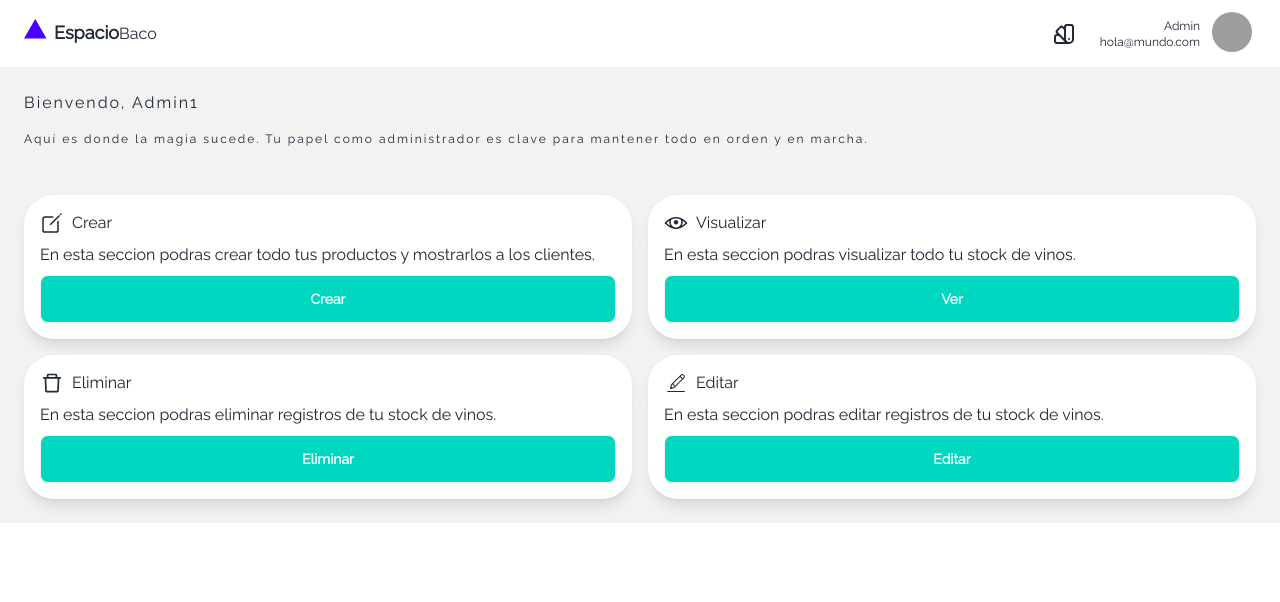
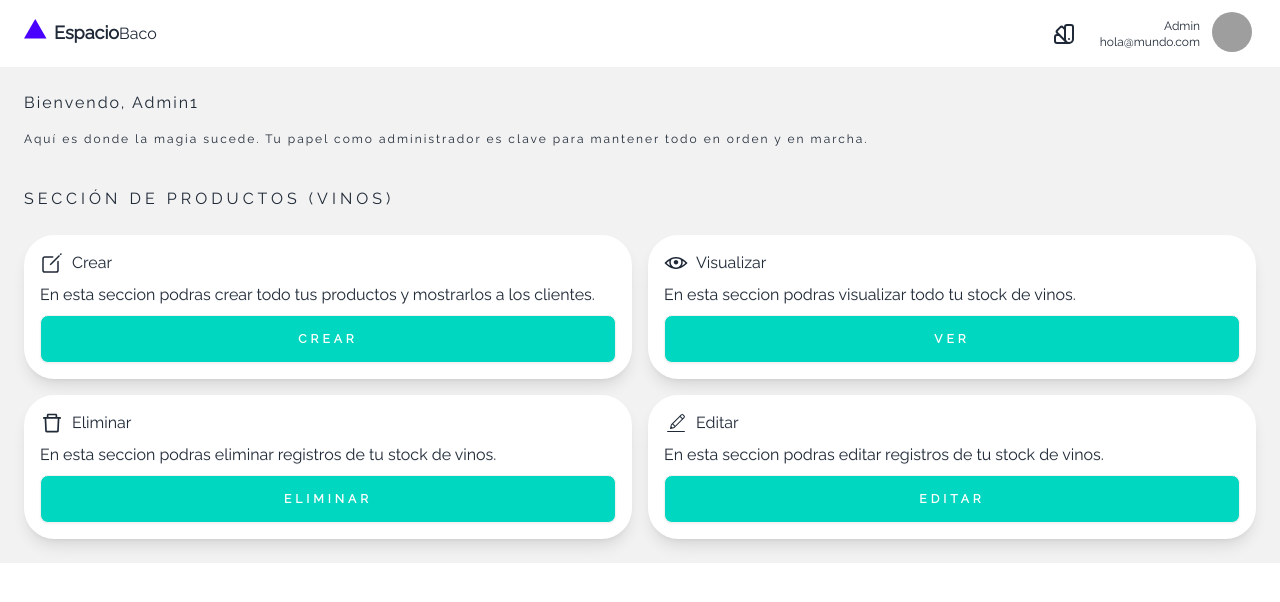
Before and after one commit to bruno10-0/EspacioBaco-Frontend, a React (Vite) app: page /admin in a window 1280 px wide. Shown: the top 602 px of the page. Built offline with nearby package versions, Linux system fonts and the light colour scheme; grey boxes are pictures that could not be loaded.

Commit message:
feat: :lipstick: cambio sutil  al aspecto visual de la seccion de administracion

```diff
--- a/src/components/common/optionsAdmin/optionsAdmin.jsx
+++ b/src/components/common/optionsAdmin/optionsAdmin.jsx
@@ -14,6 +14,11 @@ export const OptionsAdmin = () => {
           para mantener todo en orden y en marcha.{" "}
         </h2>
       </div>
+
+      <div style={{ letterSpacing: "4px" }} className="mt-10 mx-6 uppercase">
+        <h1>Sección de productos (Vinos)</h1>
+      </div>
+
       <div className="w-full h-auto grid grid-cols-1 md:grid-cols-2 gap-4 p-6">
         <div className="w-full bg-base-100 glass p-4 col-span-1 rounded-badge shadow-lg">
           <div className="w-full h-full flex flex-col gap-2">
@@ -25,7 +30,10 @@ export const OptionsAdmin = () => {
               En esta seccion podras crear todo tus productos y mostrarlos a los
               clientes.
             </p>
-            <button className="btn bg-accent text-base-100 hover:text-primary">
+            <button
+              style={{ letterSpacing: "4px" }}
+              className="text-xs btn bg-accent text-base-100 hover:text-primary uppercase"
+            >
               Crear
             </button>
           </div>
@@ -38,7 +46,10 @@ export const OptionsAdmin = () => {
               <h1>Visualizar</h1>
             </div>
             <p>En esta seccion podras visualizar todo tu stock de vinos.</p>
-            <button className="btn bg-accent text-base-100 hover:text-primary">
+            <button
+              style={{ letterSpacing: "4px" }}
+              className="text-xs btn bg-accent text-base-100 hover:text-primary uppercase"
+            >
               Ver
             </button>
           </div>
@@ -53,7 +64,10 @@ export const OptionsAdmin = () => {
             <p>
               En esta seccion podras eliminar registros de tu stock de vinos.
             </p>
-            <button className="btn bg-accent text-base-100 hover:text-primary">
+            <button
+              style={{ letterSpacing: "4px" }}
+              className="text-xs btn bg-accent text-base-100 hover:text-primary uppercase"
+            >
               Eliminar
             </button>
           </div>
@@ -65,10 +79,11 @@ export const OptionsAdmin = () => {
               <CiEdit className="text-2xl" />
               <h1>Editar</h1>
             </div>
-            <p>
-              En esta seccion podras editar registros de tu stock de vinos.
-            </p>
-            <button className="btn bg-accent text-base-100 hover:text-primary">
+            <p>En esta seccion podras editar registros de tu stock de vinos.</p>
+            <button
+              style={{ letterSpacing: "4px" }}
+              className="text-xs btn bg-accent text-base-100 hover:text-primary uppercase"
+            >
               Editar
             </button>
           </div>
```
